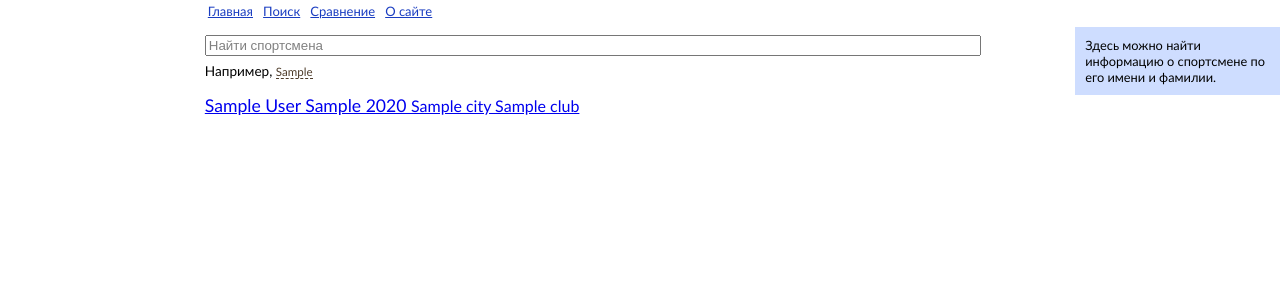
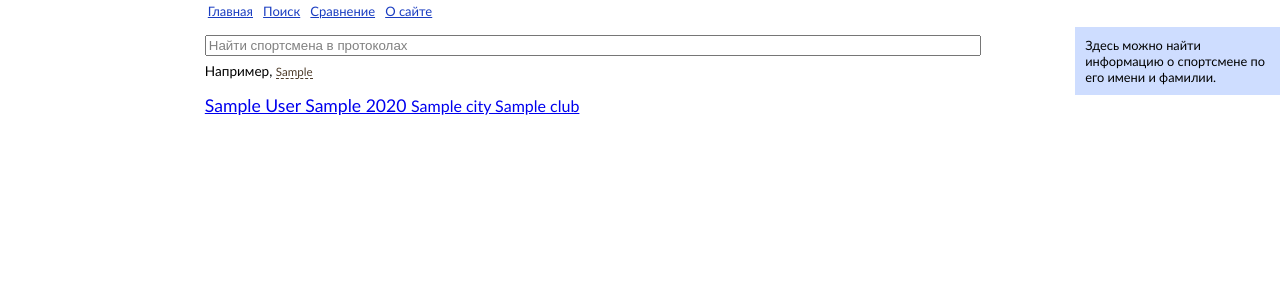
Before and after one commit to dsukhov1983/protocoller, a Django app: template template/search_result.html in a window 1280 px wide. Shown: the top 300 px of the page. Run offline with Django 3.2, Linux system fonts and the light colour scheme; the template is opened without the code that fills it: most values are stand-ins (such as "Sample title", 1, 10 or a date in 2020).

Commit message:
найти спортсмена в протоколах

```diff
--- a/template/index.html
+++ b/template/index.html
@@ -17,7 +17,7 @@
 
 {% block content %}
 <form action="/search" method="get" name="search" id="searchForm">
-<input id="query" class="emptySearch" placeholder="Найти спортсмена" maxlength="80" value="" name="query" type="text"/>
+<input id="query" class="emptySearch" placeholder="Найти спортсмена в протоколах" maxlength="80" value="" name="query" type="text"/>
  <script type="text/javascript">
    $(document).ready(function(){
    $('#query').placeholder();
--- a/template/search_result.html
+++ b/template/search_result.html
@@ -6,7 +6,7 @@
 {% block content %}
 
 <form action="/search" method="get" id="search" name="search">
-<input id="query" class="emptySearch" placeholder="Найти спортсмена" maxlength="80" value="{{ query }}" name="query" type="text"/>
+<input id="query" class="emptySearch" placeholder="Найти спортсмена в протоколах" maxlength="80" value="{{ query }}" name="query" type="text"/>
  <script type="text/javascript">
    $(document).ready(function(){
    $('#query').placeholder();
```
